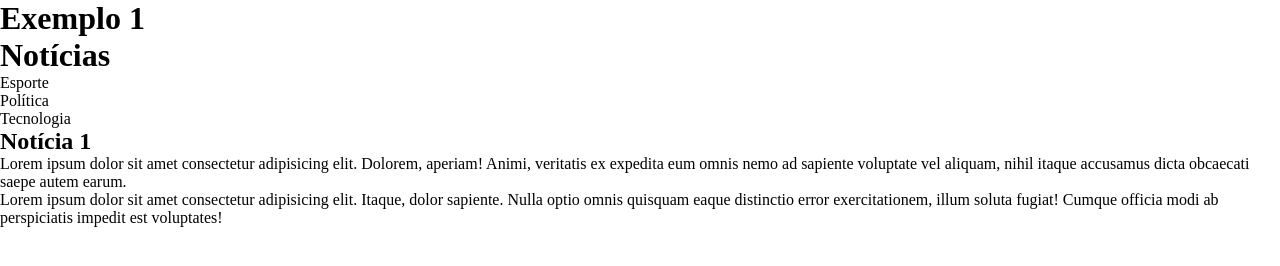
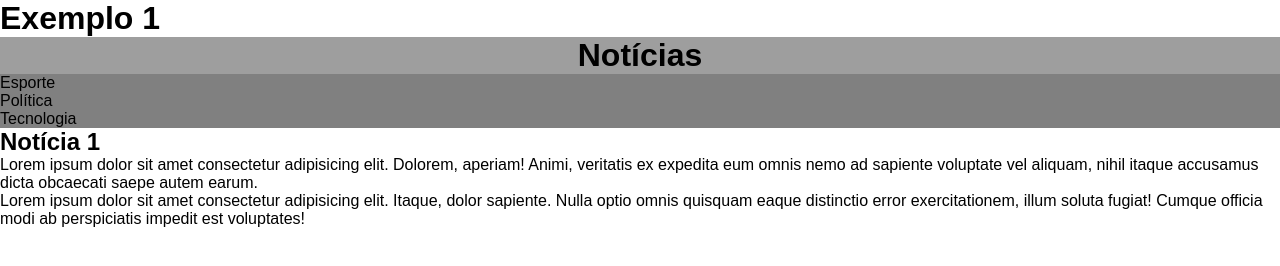
Before and after one commit to Dougbitt1985/Media-Queries, a plain HTML site: page site-media-queries/midia.html in a window 1280 px wide. Drawn offline with Linux system fonts and the light colour scheme.

Commit message:
features

```diff
--- a/site-media-queries/style/tela.css
+++ b/site-media-queries/style/tela.css
@@ -2,3 +2,20 @@
     margin: 0px;
     padding: 0px;
 }
+html{
+    font-family: Arial, Helvetica, sans-serif;
+    font-size: 1em;
+}
+header{
+    background-color: rgb(158, 158, 158);
+}
+header h1{
+    text-align: center;
+}
+menu ul{
+    list-style-type: none;
+    background-color: gray;
+}
+manu li{
+    display: inline-block;
+}
```
Also changed, not shown: 02-media-features/features.html (added, +11 -0 lines), 02-media-features/imagens/back-pc.jpg (added), 02-media-features/imagens/back-phone.jpg (added), 02-media-features/imagens/back-print.jpg (added), 02-media-features/imagens/back-tablet.jpg (added), 02-media-features/imagens/back-tv.jpg (added), 02-media-features/imagens/cev-landscape.jpg (added), 02-media-features/imagens/cev-portrait.jpg (added), 02-media-features/imagens/icon-pc.png (added), 02-media-features/imagens/icon-phone.png (added), 02-media-features/imagens/icon-print.png (added), 02-media-features/imagens/icon-tablet.png (added), 02-media-features/imagens/icon-tv.png (added), 4 other files.
